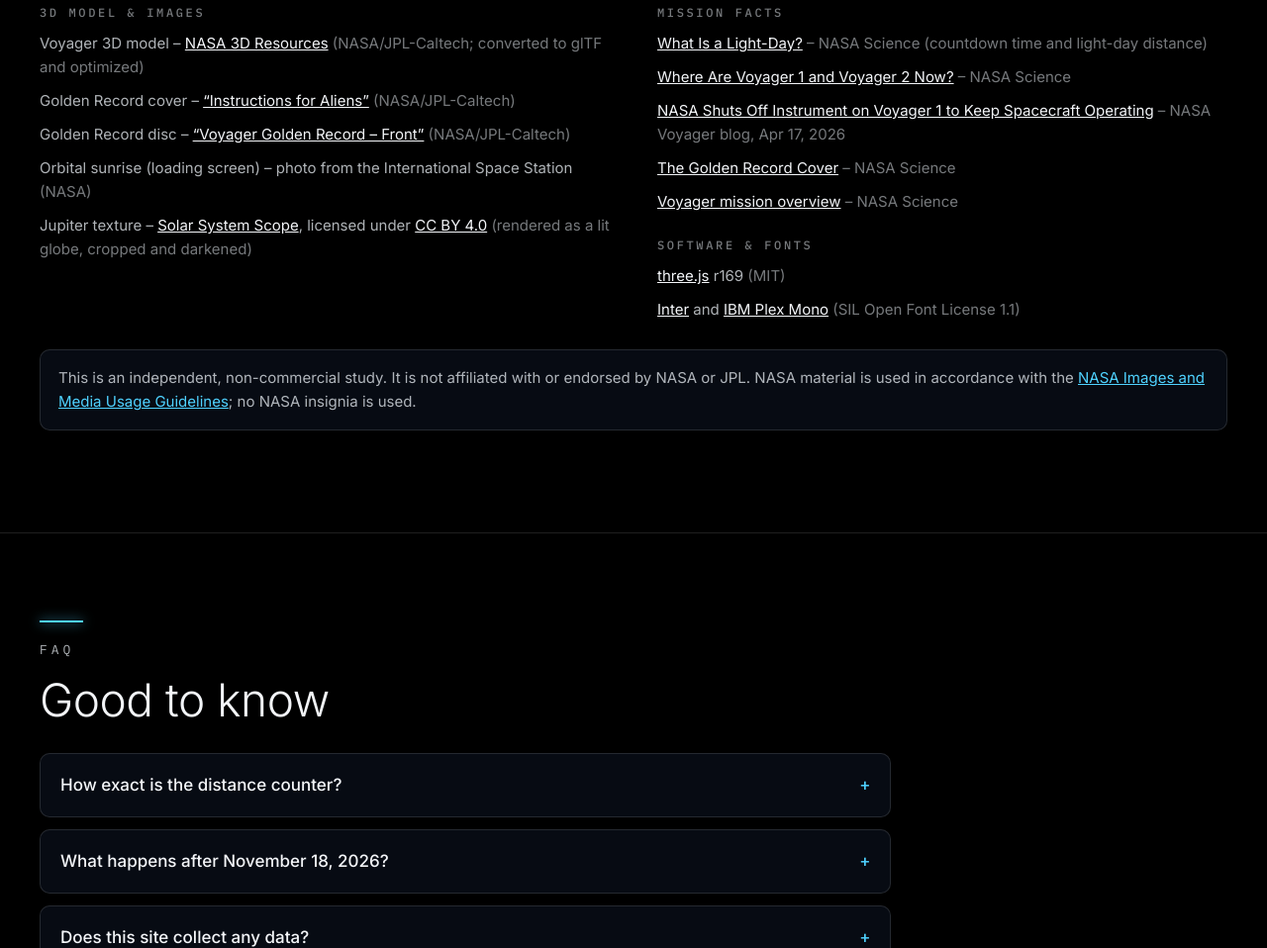
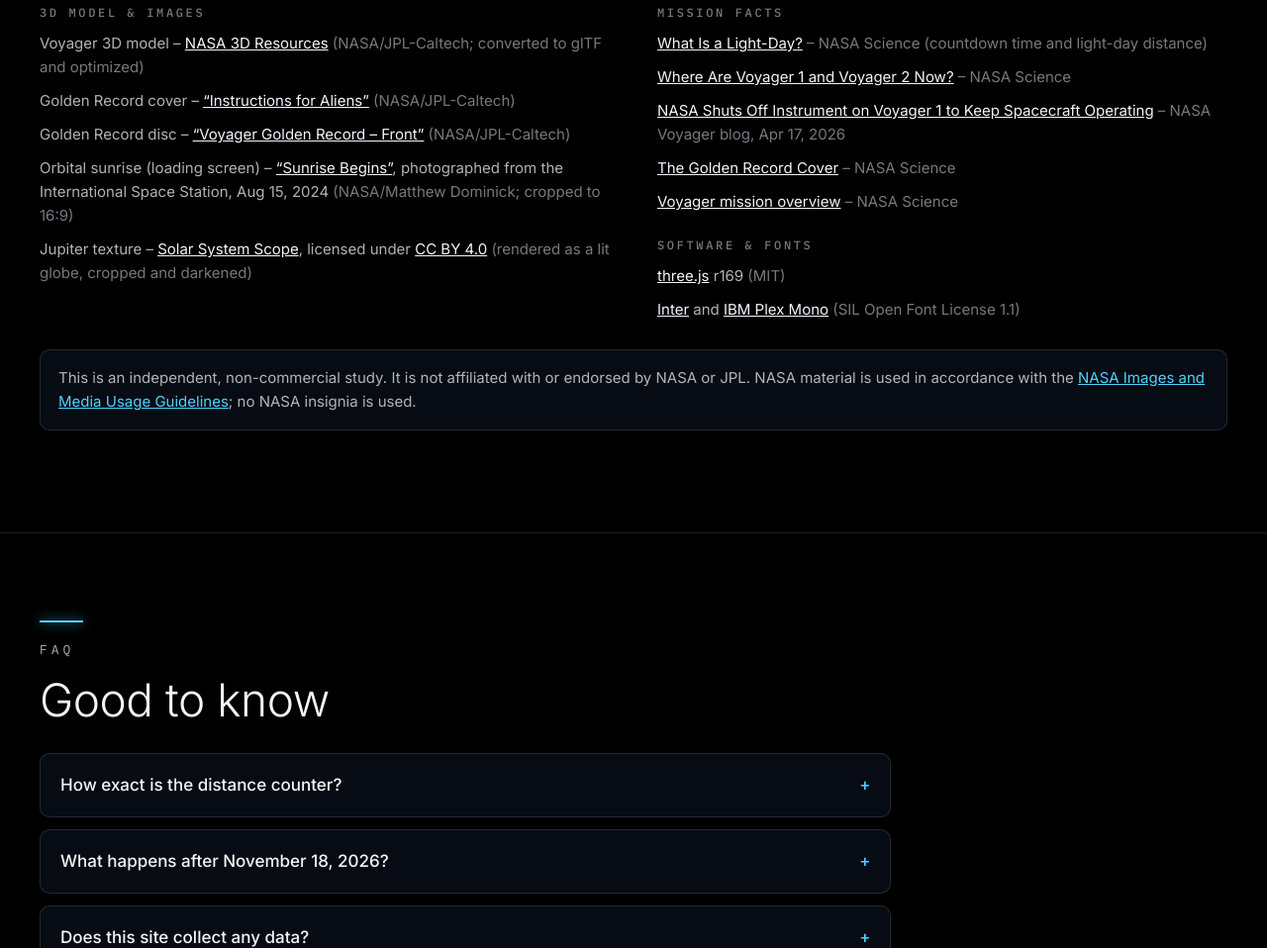
Before and after one commit to uschweerlambers-art/voyager-explorer, a plain HTML site: page index.html in a window 1280 px wide. Shown: the part 4936-5894 px from the top of the page at 99% size. Drawn offline with nearby package versions, Linux system fonts and the light colour scheme.

Commit message:
Credit loading-screen photo: NASA "Sunrise Begins" (iss071e487194)
Co-Authored-By: Claude Opus 5.5 <noreply@anthropic.com>
Claude-Session: https://claude.ai/code/session_01FqS3MCGpXNqvmK2goCMTx6

```diff
--- a/index.html
+++ b/index.html
@@ -280,7 +280,7 @@ footer a{color:var(--ink-2)}
             <li>Voyager 3D model – <a href="https://science.nasa.gov/3d-resources/" rel="noopener">NASA 3D Resources</a> <em>(NASA/JPL-Caltech; converted to glTF and optimized)</em></li>
             <li>Golden Record cover – <a href="https://www.nasa.gov/image-detail/the-sounds-of-earth-record-cover" rel="noopener">“Instructions for Aliens”</a> <em>(NASA/JPL-Caltech)</em></li>
             <li>Golden Record disc – <a href="https://science.nasa.gov/image-detail/voyager-gold-record-front" rel="noopener">“Voyager Golden Record – Front”</a> <em>(NASA/JPL-Caltech)</em></li>
-            <li>Orbital sunrise (loading screen) – photo from the International Space Station <em>(NASA)</em></li>
+            <li>Orbital sunrise (loading screen) – <a href="https://www.nasa.gov/image-article/sunrise-begins/" rel="noopener">“Sunrise Begins”</a>, photographed from the International Space Station, Aug 15, 2024 <em>(NASA/Matthew Dominick; cropped to 16:9)</em></li>
             <li>Jupiter texture – <a href="https://www.solarsystemscope.com/textures/" rel="noopener">Solar System Scope</a>, licensed under <a href="https://creativecommons.org/licenses/by/4.0/" rel="noopener">CC BY 4.0</a> <em>(rendered as a lit globe, cropped and darkened)</em></li>
           </ul>
         </div>
```
Also changed, not shown: 1 other file.
